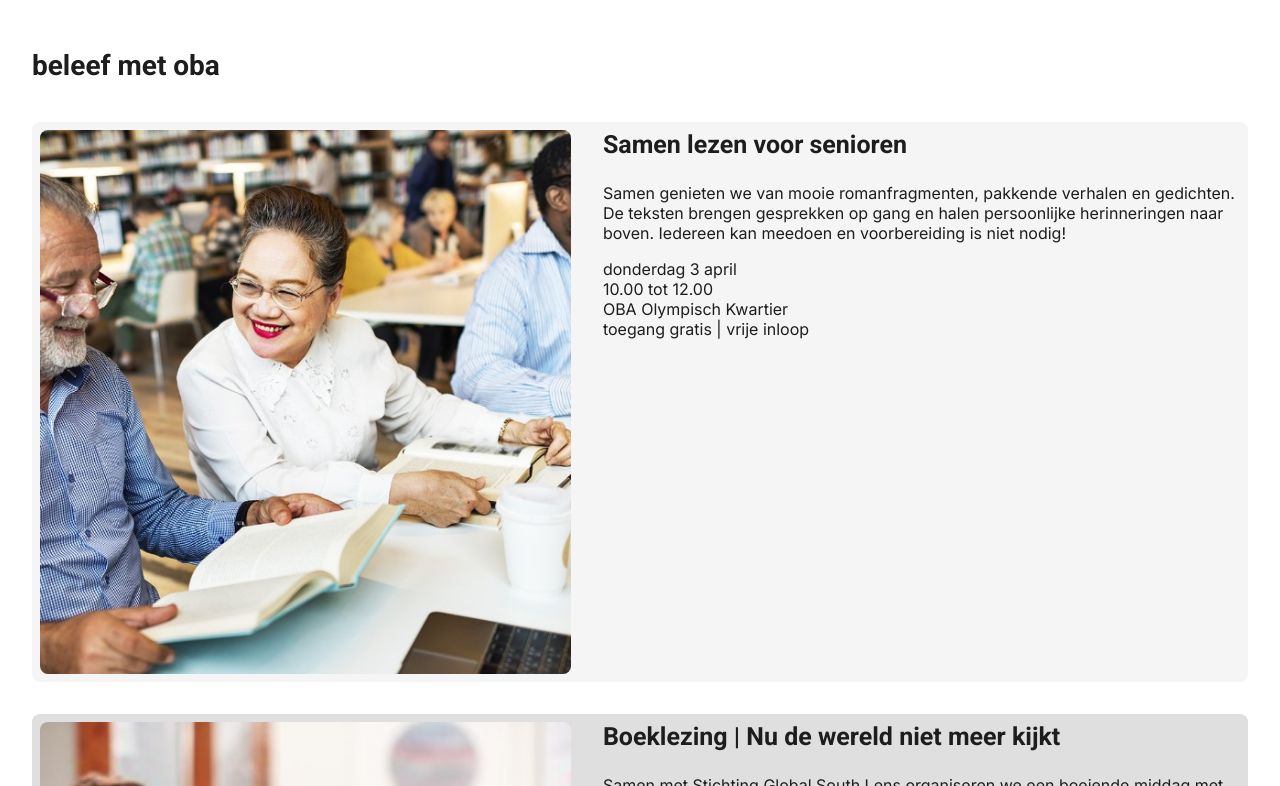
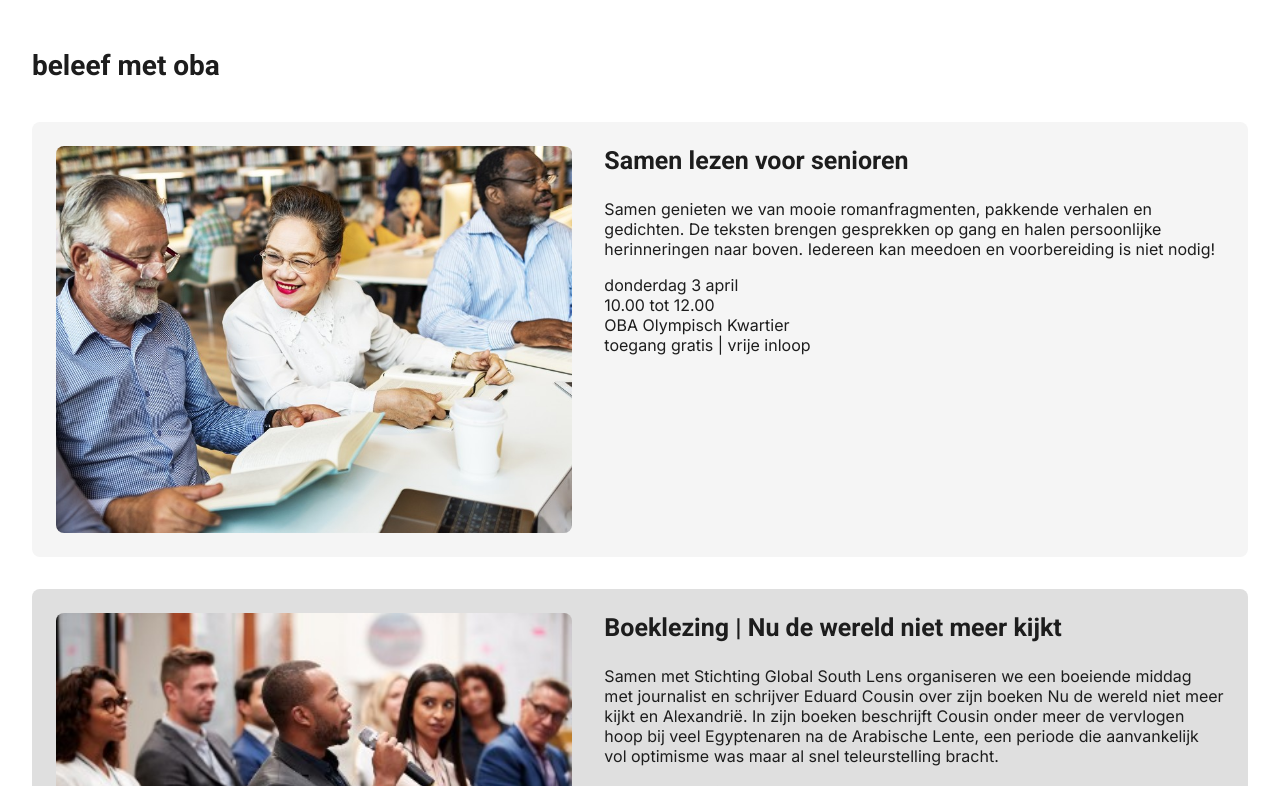
Before and after one commit to YoussraElmortai/oba-re-re-design, a SvelteKit app: page / in a window 1280 px wide. Shown: the part 1694-2480 px from the top of the page. Built offline with nearby package versions, Linux system fonts and the light colour scheme.

Commit message:
Update +page.svelte

```diff
--- a/src/routes/+page.svelte
+++ b/src/routes/+page.svelte
@@ -307,14 +307,14 @@
   .card {
     position: sticky;
     top: 0;
-    height: 70vh;
+    height: fit-content;
     width: 100%;
     background: #f5f5f5;
     display: flex;
     border-radius: 0.5rem;
     flex-flow: column;
     gap: 2rem;
-    padding: 0.5rem;
+    padding: 1.5rem;
 
     @media (min-width: 770px) {
       display: grid;
```
